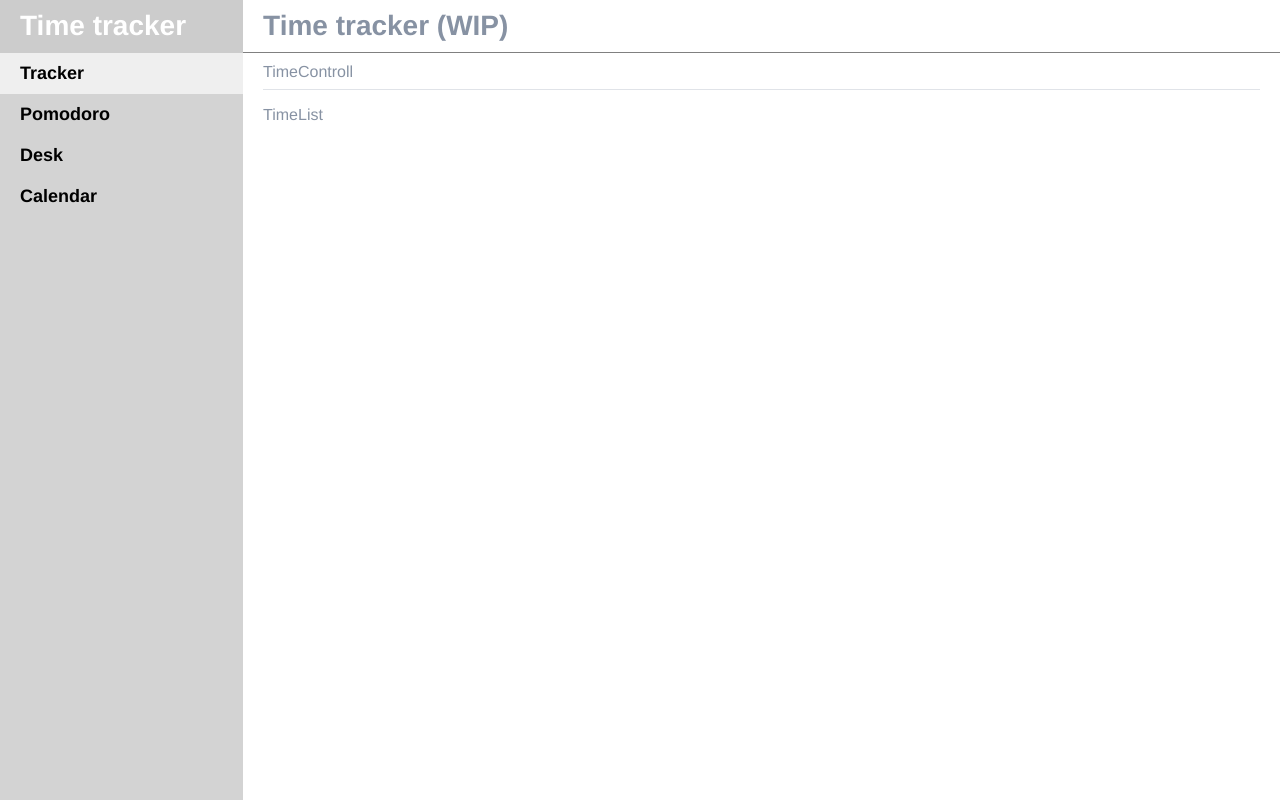
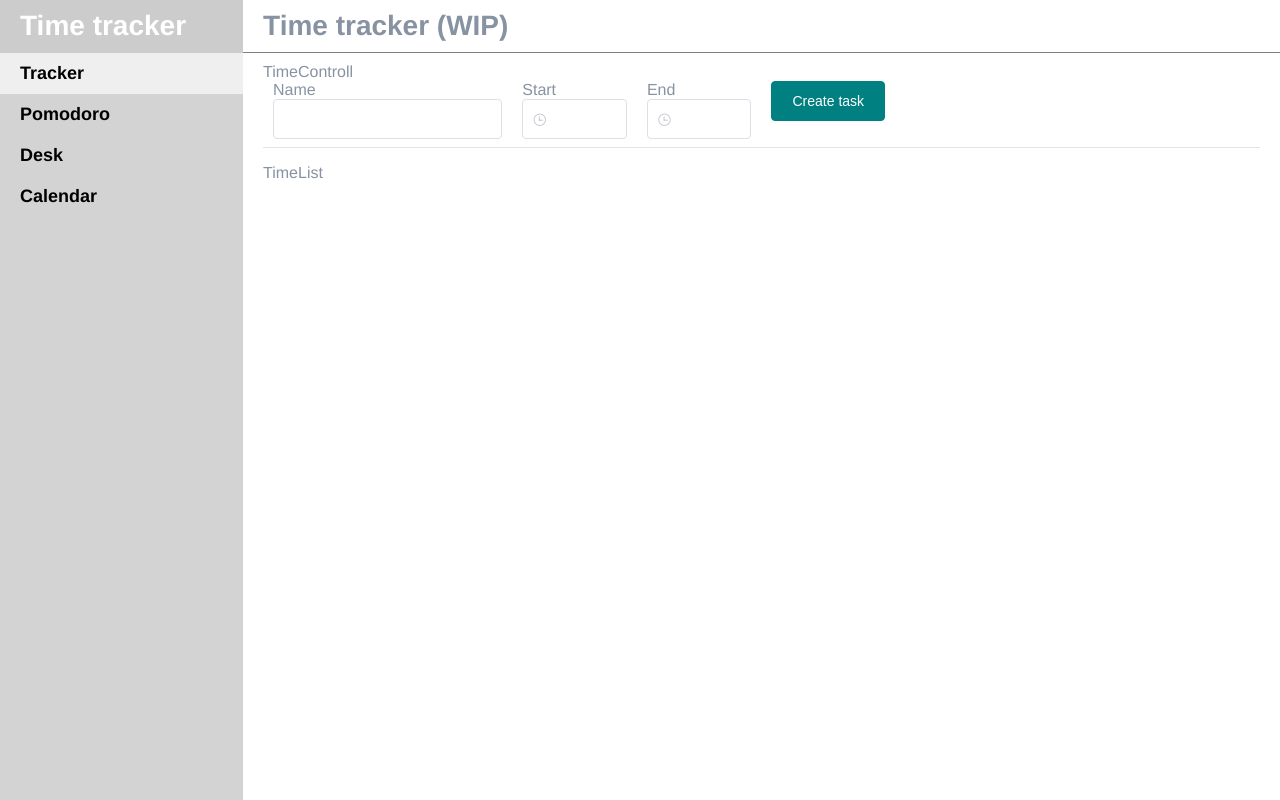
Before and after one commit to chernrus/ttrack-frontend, a Vue app: page /tracker in a window 1280 px wide. Built offline with nearby package versions, Linux system fonts and the light colour scheme.

Commit message:
add controll panel

```diff
--- a/src/assets/styles/default.scss
+++ b/src/assets/styles/default.scss
@@ -11,3 +11,7 @@ body {
     border-top: 1px solid #E0E3E8;
     margin: 8px 0px 16px 0;
 }
+
+.w-100 {
+    width: 100% !important;
+}
--- /dev/null
+++ b/src/assets/styles/elemeui.scss
@@ -0,0 +1,3 @@
+.el-row .el-col {
+    padding: 0 10px;
+}
--- a/src/assets/styles/index.scss
+++ b/src/assets/styles/index.scss
@@ -1,4 +1,5 @@
 @import "./default.scss";
+@import "./elemeui.scss";
 @import "./app.scss";
 @import "./menu.scss";
 @import "./page.scss";
--- a/src/views/Tracker/TimeControll/TimeControll.js
+++ b/src/views/Tracker/TimeControll/TimeControll.js
@@ -1,3 +1,17 @@
 export default {
     name: 'TimeControll',
+    data() {
+        return {
+            formModel: {
+                name: '',
+                start_t: '',
+                end_t: '',
+            },
+        }
+    },
+    methods: {
+        addTime() {
+            console.log(JSON.parse(JSON.stringify(this.formModel)));
+        }
+    }
 }
--- a/src/views/Tracker/TimeControll/TimeControll.vue
+++ b/src/views/Tracker/TimeControll/TimeControll.vue
@@ -1,6 +1,26 @@
 <template lang="html">
     <div class="time-controll">
         TimeControll
+        <el-row>
+            <el-col :span="6" >
+                <label>Name</label>
+                <el-input v-model="formModel.name" placeholder=""></el-input>
+            </el-col>
+            <el-col :span="3">
+                <label>Start</label>
+                <el-time-picker class="w-100" v-model="formModel.start_t" placeholder=""></el-time-picker>
+            </el-col>
+            <el-col :span="3">
+                <label>End</label>
+                <el-time-picker class="w-100" v-model="formModel.end_t" placeholder=""></el-time-picker>
+            </el-col>
+            <el-col :span="4">
+                <el-button type="primary"
+                    @click="addTime">
+                    Create task
+                </el-button>
+            </el-col>
+        </el-row>
     </div>
 </template>
 
```
Also changed, not shown: src/main.js (+8 -3 lines).
